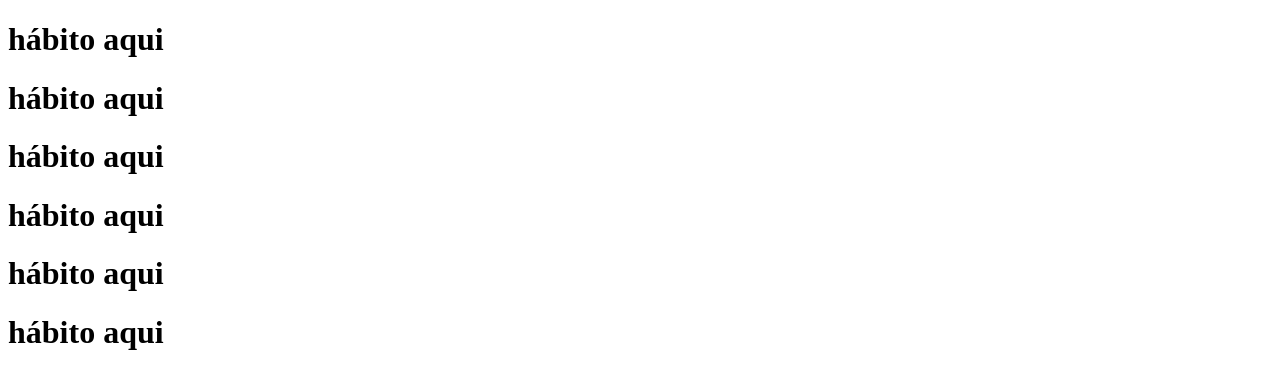
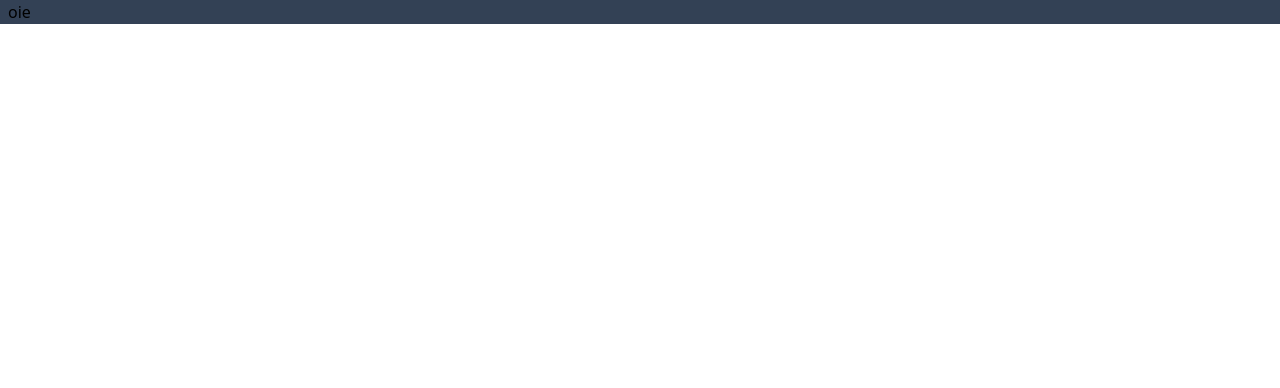
Before and after one commit to celiovjunior/habit-project, a React (Vite) app in the folder web/: page / in a window 1280 px wide. Shown: the top 388 px of the page. Built offline with nearby package versions, Linux system fonts and the light colour scheme.

Commit message:
dev: installed tailwind and set up configurations

```diff
--- a/web/package.json
+++ b/web/package.json
@@ -16,6 +16,9 @@
     "@types/react": "^18.0.26",
     "@types/react-dom": "^18.0.9",
     "@vitejs/plugin-react": "^3.0.0",
+    "autoprefixer": "^10.4.13",
+    "postcss": "^8.4.21",
+    "tailwindcss": "^3.2.4",
     "typescript": "^4.9.3",
     "vite": "^4.0.0"
   }
--- /dev/null
+++ b/web/postcss.config.cjs
@@ -0,0 +1,6 @@
+module.exports = {
+  plugins: {
+    tailwindcss: {},
+    autoprefixer: {},
+  }
+}
--- a/web/src/App.tsx
+++ b/web/src/App.tsx
@@ -1,15 +1,12 @@
-import Habit from "./components/Habit"
+import './styles/global.css'
 
 function App() {
 
   return (
     <div className="App">
-      <Habit />
-      <Habit />
-      <Habit />
-      <Habit />
-      <Habit />
-      <Habit />
+      <h1 className="bg-slate-700 px-2">
+        oie
+      </h1>
     </div>
   )
 }
--- /dev/null
+++ b/web/src/styles/global.css
@@ -0,0 +1,3 @@
+@tailwind base;
+@tailwind components;
+@tailwind utilities;
--- /dev/null
+++ b/web/tailwind.config.cjs
@@ -0,0 +1,11 @@
+/** @type {import('tailwindcss').Config} */
+module.exports = {
+  content: [
+    "./src/**/*.tsx",
+    "./index.html"
+  ],
+  theme: {
+    extend: {},
+  },
+  plugins: [],
+}
```
Also changed, not shown: 1 other file (tests, documents, lock files or other folders).
